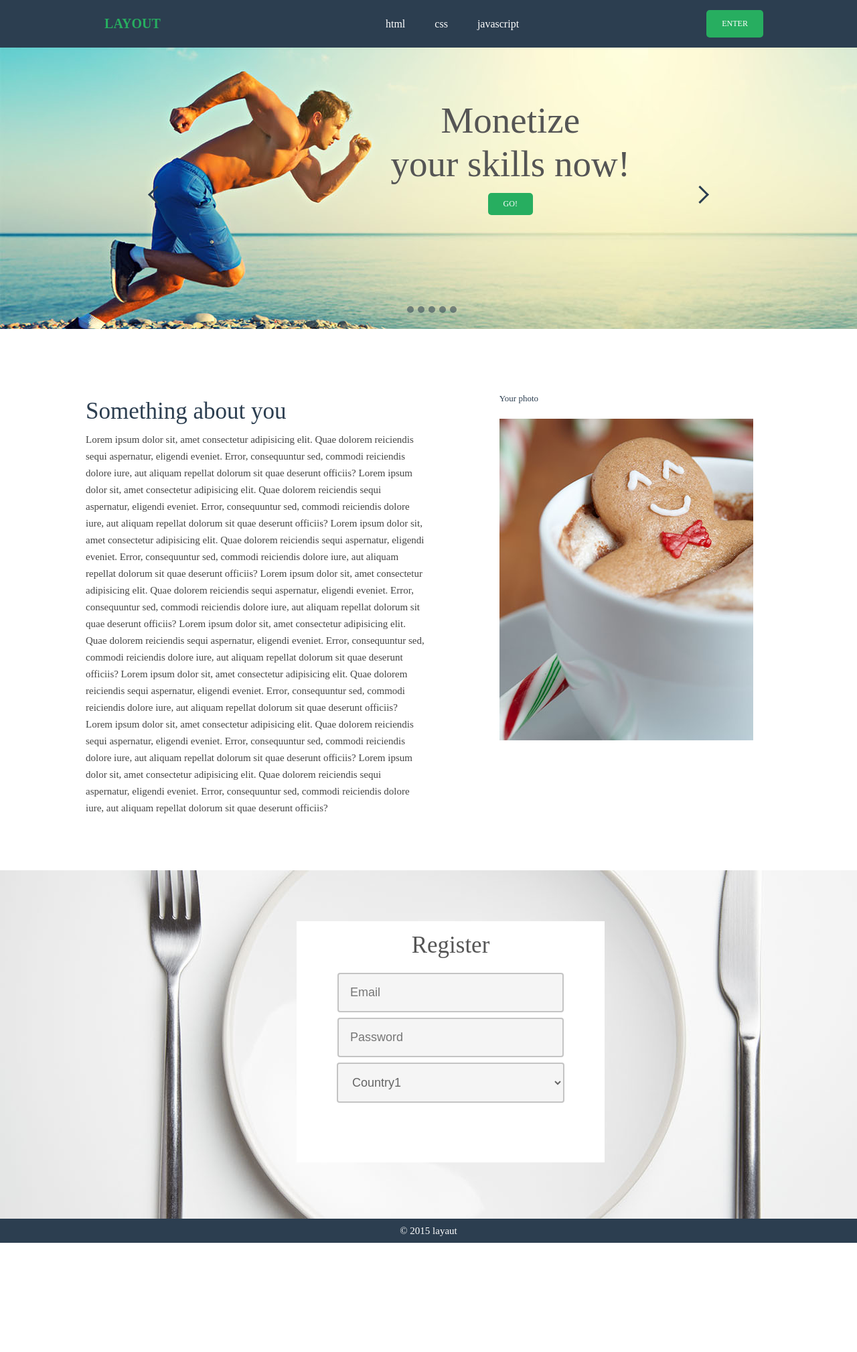
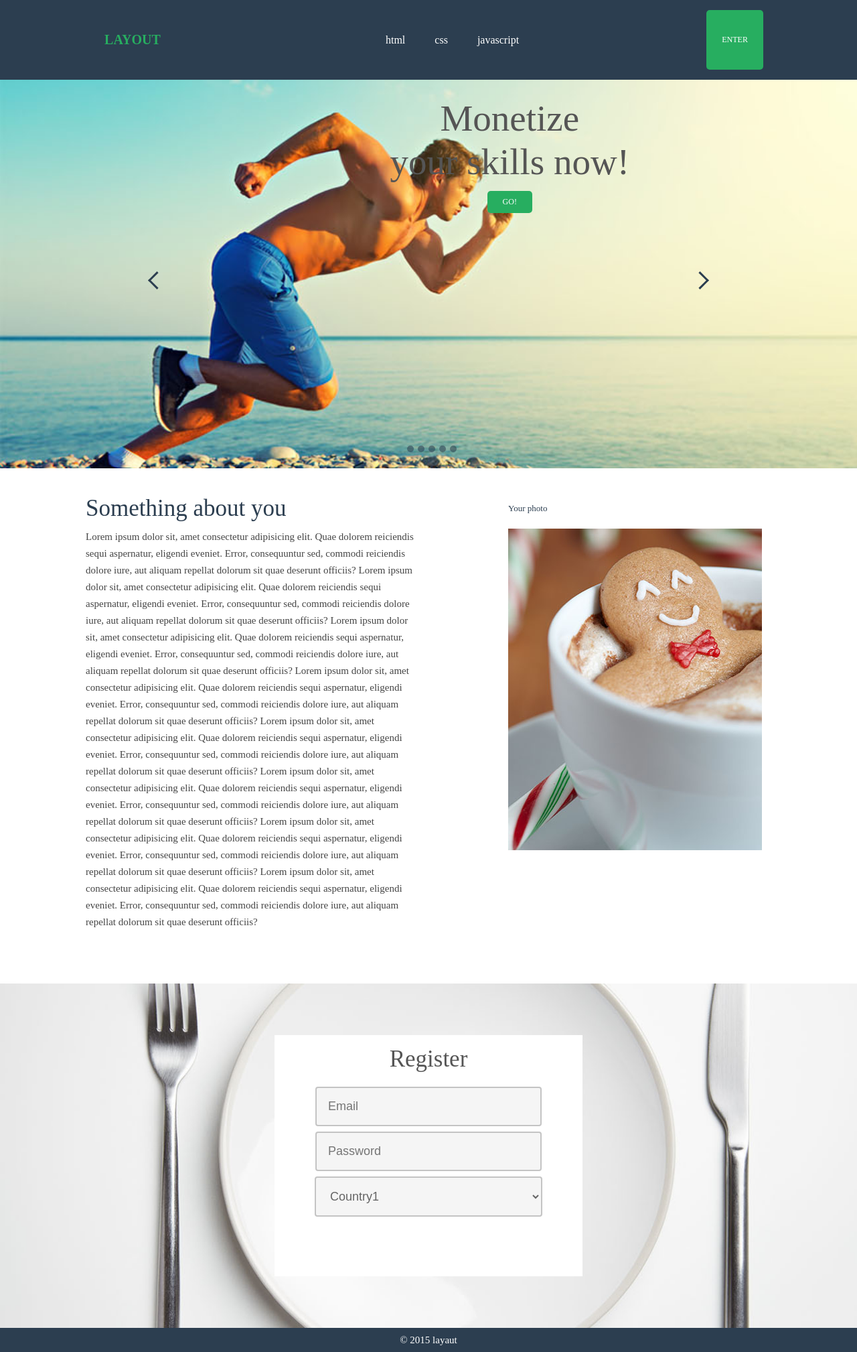
Before and after one commit to shaxqq/layaut, a plain HTML site: page layaut/index.html in a window 1280 px wide. Shown: the whole page at 67% size. Before the commit the page ends 1855 px from the top, so only its background shows below. Drawn offline with nearby package versions, Linux system fonts and the light colour scheme; a web font is replaced by a local one.

Commit message:
Update style.css

```diff
--- a/layaut/style.css
+++ b/layaut/style.css
@@ -4,12 +4,14 @@
   justify-content: space-around;
 }
 .nav__logo {
-  padding: 24px 16px;
+  padding: 24px 0px;
 }
 .nav__logo--text {
   font-size: 20px;
   color: #27ae60;
   text-transform: uppercase;
+  text-decoration: none;
+  padding: 24px 16px;
 }
 .nav__logo:hover {
   background-color: #fff;
@@ -44,19 +46,19 @@
   background-image: url('img/banner.jpg');
   background-repeat: no-repeat;
   background-size: cover;
-  height: 420px;
+  height: 580px;
 }
 .banner__scroll--2 {
   background-image: url('img/banner.jpg');
   background-repeat: no-repeat;
   background-size: cover;
-  height: 420px;
+  height: 580px;
 }
 .banner__scroll--3 {
   background-image: url('img/banner.jpg');
   background-repeat: no-repeat;
   background-size: cover;
-  height: 420px;
+  height: 580px;
 }
 .banner__content {
   display: flex;
@@ -64,8 +66,8 @@
   text-align: center;
   position: absolute;
   align-items: center;
-  top: 147px;
-  right: 339px;
+  top: 144px;
+  right: 340px;
 }
 .banner__text {
   color: #555555;
@@ -151,7 +153,7 @@
 }
 .about {
   display: flex;
-  padding: 0 10%;
+  padding: 0 10% 79px;
 }
 .about__content {
   width: 50%;
@@ -161,18 +163,16 @@
   font-size: 35px;
   font-weight: 300;
   line-height: 60px;
-  margin-top: 63px;
 }
 .about__content--text {
   color: #444444;
   font-size: 15px;
   font-weight: 300;
   line-height: 25px;
-  margin-bottom: 80px;
 }
 .about__photo {
   width: 40%;
-  margin: 44px 0 0 110px;
+  margin-left: 140px;
   color: #2c3e50;
   font-size: 13px;
   font-weight: 300;
@@ -187,18 +187,16 @@
 .register {
   background-image: url('img/register.jpg');
   background-repeat: no-repeat;
-  width: 100%;
-  height: 520px;
+  background-size: cover;
+  padding: 1px 0 1px;
 }
 .register__form {
   display: flex;
-  position: relative;
   flex-direction: column;
   align-items: center;
   width: 460px;
   height: 360px;
-  top: 76px;
-  left: 443px;
+  margin: 76px auto;
   background-color: #fff;
 }
 .register__form--title {
@@ -245,4 +243,5 @@
   font-size: 15px;
   font-weight: 300;
   line-height: 36px;
+  background-repeat: no-repeat;
 }
```
